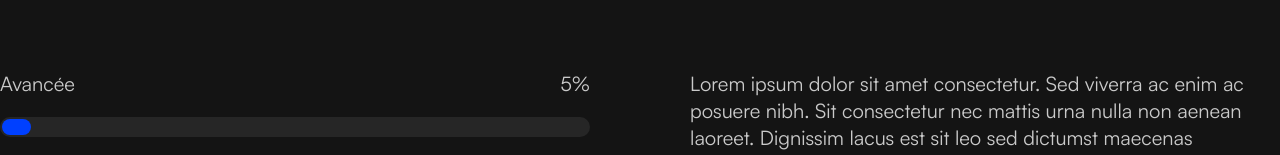
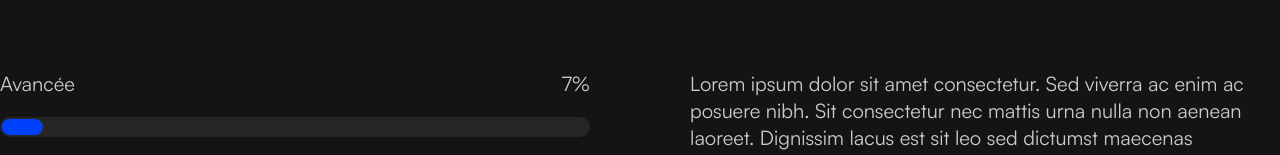
Before and after one commit to D3ller/NuxtBlancMangeCoco, a Vue app in the folder kickstarter/: page / in a window 1280 px wide. Shown: the part 590-745 px from the top of the page. Built offline with nearby package versions, Linux system fonts and the light colour scheme.

Commit message:
pourcentage bar projet

```diff
--- a/kickstarter/src/components/avance.vue
+++ b/kickstarter/src/components/avance.vue
@@ -2,7 +2,7 @@
 import Progressbar from "@/components/item/progressbar.vue";
 import {ref} from 'vue'
 
-let progress = ref(5)
+let progress = ref(7)
 </script>
 
 <template>
```
